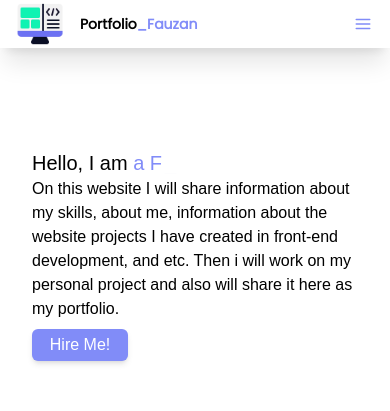
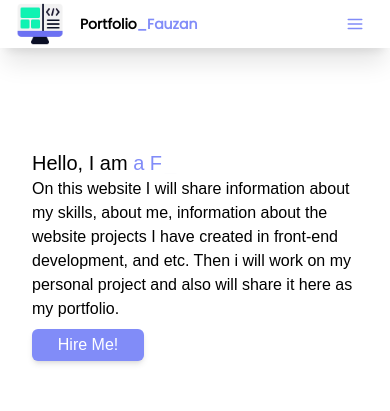
Before and after one commit to fauzan18296/My-Portofolio, a React (Vite) app: page / in a window 390 px wide. Shown: the top 411 px of the page. Built offline with nearby package versions, Linux system fonts and the light colour scheme.

Commit message:
fix(button): fix button hamburger menu while a device is mobile

```diff
--- a/src/components/Layouts/Header.jsx
+++ b/src/components/Layouts/Header.jsx
@@ -1,12 +1,11 @@
 import Nav from './Nav'
 import { useFeatherIcons } from '../../hooks/config/icons/useIcon.config'
-import ResponsiveNavbar from './ResponsiveNavbar'
 import NavigationIcon from './NavigationIcon'
 
 const Header = () => {
     useFeatherIcons()
   return (
-    <header className='container flex justify-between items-center bg-white max-w-full px-3 shadow-xl z-50 fixed'>
+    <header className='flex justify-between items-center bg-white w-full px-3 shadow-xl z-50 fixed'>
       <div className='mx-3 max-tablet:mx-6 max-mobile:mx-1'>
         <a href="#" className='flex gap-4 '>
           <img className='w-16 max-tablet:w-12' src="/icon_navbar_brand.avif" alt="Brand Portfolio" />
@@ -19,10 +18,8 @@ const Header = () => {
         <a className='text-xl text-indigo-400 font-bold' href="#project">Projects</a>
       </Nav>
 
-      <NavigationIcon icon='github' name='Github' url='https://github.com/fauzan18296' />
-      <NavigationIcon  icon='instagram' url='https://www.instagram.com/ahd_fauzan18/' name='Instagram' />
-
-     <ResponsiveNavbar />
+      <NavigationIcon classname='flex items-center rounded-md  text-white  font-bold' icon='github' name='Github' url='https://github.com/fauzan18296' />
+      <NavigationIcon classname='flex items-center rounded-md  text-white  font-bold'  icon='instagram' url='https://www.instagram.com/ahd_fauzan18/' name='Instagram' />
       </header>
   )
 }
--- a/src/components/Layouts/Nav.jsx
+++ b/src/components/Layouts/Nav.jsx
@@ -1,10 +1,22 @@
 import PropTypes from 'prop-types'
+import { useResponsiveNavbar } from '../../hooks/useResponsiveNavbar'
+import Button from '../Ui/Button'
 
 const Nav = ({ children }) => {
+  const { openNav, toggleNav } = useResponsiveNavbar()
+  console.log(openNav)
   return (
-    <nav className="hidden md:flex md:gap-x-5 md:mx-auto md:items-center md:static font-Poppins">
-    {children}
+    <>
+    <nav className="flex gap-x-5 mx-auto items-center font-Poppins
+    ">
+      <div className={`md:container md:flex md:justify-end md:items-center md:static md:mx-36 md:gap-10 max-tablet:flex max-tablet:flex-col top-full justify-evenly items-center max-tablet:h-screen max-tablet:w-3/6 bg-white rounded-e-xl absolute p-[1rem] ${!openNav ? "-left-full" : "left-0"} z-10 max-tablet:gap-2 max-tablet:shadow-xl nav-items transition-all duration-100 ease-in-out delay-75`}>
+            {children}
+    </div>
     </nav>
+      <Button classname="text-indigo-400 md:hidden max-tablet:block cursor-pointer mx-2" type="button" onClick={ toggleNav }>
+   <i className="size-9/12" data-feather="menu"></i>
+      </Button>
+      </>
   )
 }
 
--- a/src/components/Layouts/NavigationIcon.jsx
+++ b/src/components/Layouts/NavigationIcon.jsx
@@ -1,10 +1,9 @@
 import PropTypes from 'prop-types'
-import Links from '../Ui/Links'
 
-const NavigationIcon = ({  icon, name, url }) => {
+const NavigationIcon = ({  icon, name, href, classname }) => {
   return (
     <div className="hidden md:flex bg-slate-600 p-1 mx-1  rounded-md">
-      <Links classname='flex items-center rounded-md  text-white  font-bold' href={ url }>{name}<i className='size-4/5' data-feather={icon}></i></Links>
+      <a className={ classname } href={ href }>{name}<i className='size-4/5' data-feather={icon}></i></a>
       </div>
   )
 }
@@ -12,7 +11,8 @@ const NavigationIcon = ({  icon, name, url }) => {
 NavigationIcon.propTypes = {
   icon: PropTypes.string,
   name: PropTypes.string,
-  url: PropTypes.any
+  href: PropTypes.string,
+  classname: PropTypes.string
 }
 
 export default NavigationIcon
--- a/src/components/Layouts/ResponsiveNavbar.jsx
+++ /dev/null
@@ -1,24 +0,0 @@
-import { useResponsiveNavbar } from '../../hooks/useResponsiveNavbar'
-import Button from '../Ui/Button'
-
-const ResponsiveNavbar = () => {
-  const { openNav, toggleNav } = useResponsiveNavbar()
-  return (
-    <>
-      <div className={`${openNav ? "opacity-100" : "opacity-0"} md:hidden bg-white absolute w-2/4 h-svh top-full flex justify-evenly items-center flex-col left-0 rounded-e-xl transition ease-in-out duration-150 delay-100 shadow-md`}>
- <a className='text-md text-indigo-400 font-bold' href="#about">About</a>
-      <a className='text-md text-indigo-400 font-bold' href="#skill">Skill</a>
-        <a className='text-md text-indigo-400 font-bold' href="#project">Project</a>
-        <span className='flex justify-center items-center'>
-        <a className="bg-slate-600 p-1 mx-1 flex items-center rounded-md text-white font-bold text-sm" href="https://github.com/fauzan18296">Github<i className='size-4/5' data-feather="github"></i></a>
-          <a className="bg-slate-600 p-1 mx-1 items-center rounded-md text-white flex font-bold text-sm" href="https://www.instagram.com/ahd_fauzan18/">Instagram<i className='size-4/5' data-feather="instagram"></i></a>
-          </span>
-      </div>
-    <Button classname="text-indigo-400 md:hidden max-tablet:block cursor-pointer" type="button"  onClick={toggleNav}>
-   <i className="size-9/12" data-feather="menu"></i>
-      </Button>
-      </>
-  )
-}
-
-export default ResponsiveNavbar
--- a/src/hooks/useResponsiveNavbar.jsx
+++ b/src/hooks/useResponsiveNavbar.jsx
@@ -1,7 +1,7 @@
 import {  useState  } from 'react'
 
 export const useResponsiveNavbar = () => {
-  const [openNav, setOpenNav] = useState(false);
+    const [openNav, setOpenNav] = useState(false);
   const toggleNav = () => {
     setOpenNav(!openNav)
   }
--- a/src/pages/webPage.jsx
+++ b/src/pages/webPage.jsx
@@ -22,7 +22,7 @@ const WebPage = () => {
               delaySpeed={1000}
           /></span></h1>
           <p className='max-tablet:text-md'>On this website I will share information about my skills, about me, information about the website projects I have created in front-end development, and etc. Then i will work on my personal project and also will share it here as my portfolio.</p>
-          <Links classname='flex justify-center items-center md:text-md w-24 bg-indigo-400 px-2 py-1 text-white rounded-md shadow-md mt-2 max-tablet:text-md hover:bg-indigo-500 focus:bg-indigo-500  active:bg-indigo-500' href='mailto:fauzan18296@gmail.com'>Hire Me!</Links>
+          <Links classname='flex justify-center items-center md:text-md relative w-28 bg-indigo-400 px-2 py-1  text-white rounded-md shadow-md mt-2 max-tablet:text-md hover:bg-indigo-500 focus:bg-indigo-500  active:bg-indigo-500' href='mailto:fauzan18296@gmail.com'>Hire Me!</Links>
         </div>
       </HeroSection>
       <AboutSection></AboutSection>
```
